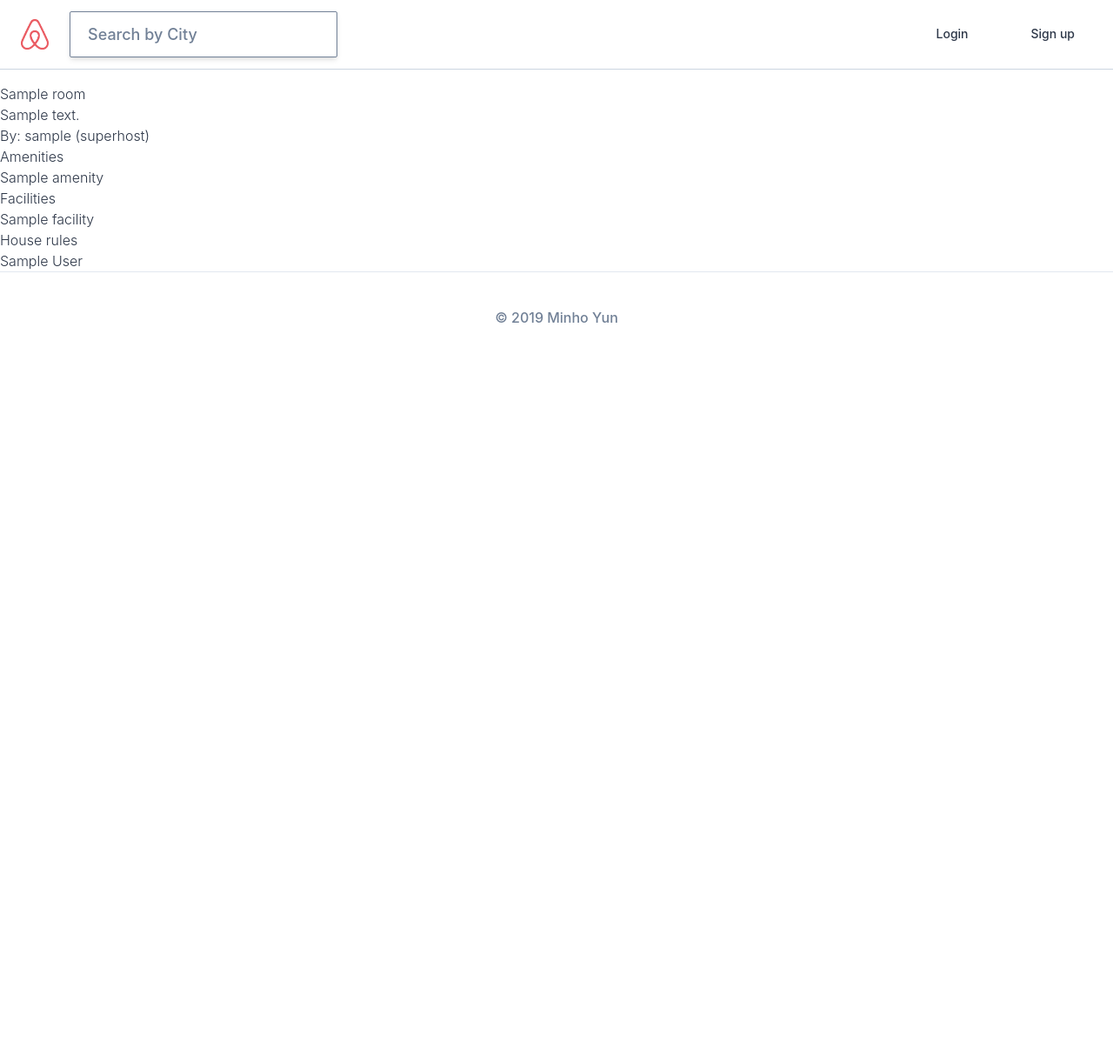
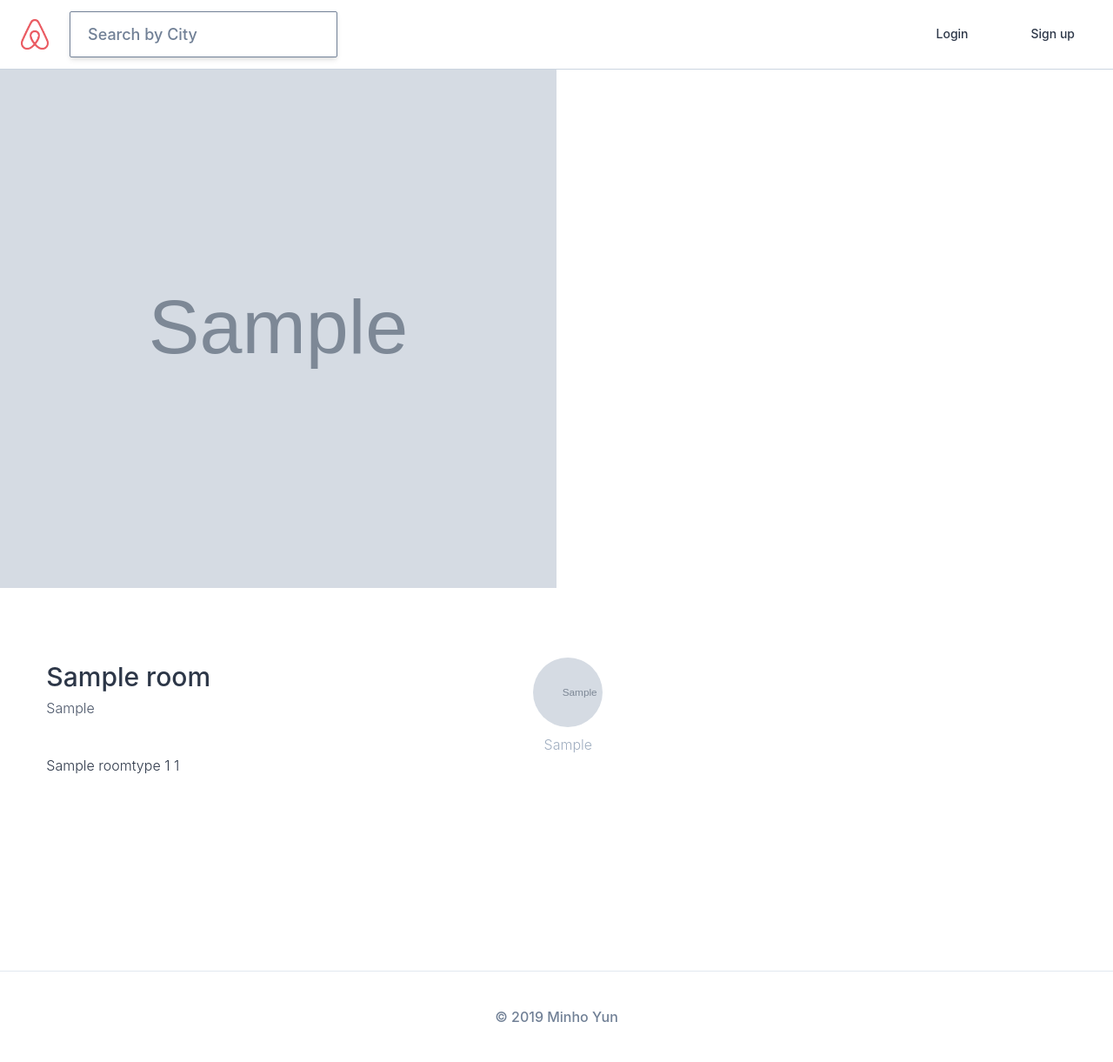
Before and after one commit to yun-mh/airbnb-clone, a Django app: template templates/rooms/room_detail.html in a window 1280 px wide. Shown: the whole page at 87% size. Before the commit the page ends 371 px from the top, so only its background shows below. Run offline with Django 3.2, Linux system fonts and the light colour scheme; tables that the repository leaves empty hold one stand-in row (values such as "Sample post"); the template is opened without the code that fills it: values that come from a table or form of the project are taken from there, most other values are stand-ins (such as "Sample title", 1, 10 or a date in 2020); grey boxes marked "Sample" are stand-in pictures; some libraries are stand-ins or nearby versions.

Commit message:
Start with room details

```diff
--- a/rooms/models.py
+++ b/rooms/models.py
@@ -112,3 +112,14 @@ class Room(core_models.TimeStampedModel):
     def first_photo(self):
         photo, = self.photos.all()[:1]
         return photo.file.url
+
+    def get_next_four_photos(self):
+        photos = self.photos.all()[1:5]
+        print(photos)
+        return photos
+
+    def get_beds(self):
+        if self.beds == 1:
+            return "1 bed"
+        else:
+            return f"{self.beds} beds"
--- a/templates/rooms/room_detail.html
+++ b/templates/rooms/room_detail.html
@@ -5,35 +5,35 @@
 {% endblock page_title %}
 
 {% block content %}
-    <div>
-        <h1>{{room.name}}</h1>
-        <h3>{{room.description}}</h3>
+
+    <div class="-mt-5 container max-w-full h-75vh flex mb-20">
+        <div class="h-full w-1/2 bg-cover bg-center" style="background-image: url({{room.first_photo}});"></div>
+        <div class="h-full w-1/2 flex flex-wrap">
+            {% for photo in room.get_next_four_photos %}
+                <div style="background-image: url({{photo.file.url}});" class="w-1/2 h-auto bg-cover bg-center border border-gray-600"></div>
+            {% endfor %}
+        </div>
     </div>
 
-    <div>
-        <h2>
-        By: <a href="{{ room.host.get_absolute_url }}">{{room.host.username}}</a>
-        {% if room.host.superhost %}
-            (superhost)
-        {% endif %}
-        </h2>
-        <h3>Amenities</h3>
-        <ul>
-        {% for a in room.amenities.all %}
-            <li>{{ a }}</li>
-        {% endfor %}
-        </ul>
-        <h3>Facilities</h3>
-        <ul>
-        {% for f in room.facilities.all %}
-            <li>{{ f }}</li>
-        {% endfor %}
-        </ul>
-        <h3>House rules</h3>
-        <ul>
-        {% for r in room.house_rules.all %}
-            <li>{{ r }}</li>
-        {% endfor %}
-        </ul>
+    <div class="container mx-auto flex justify-around pb-56">
+        <div class="w-1/2">
+            <div class="flex justify-between">
+                <div>
+                    <h4 class="text-3xl font-medium mb-px">{{ room.name }}</h4>
+                    <span class="text-gray-700 font-light">{{ room.city }}</span>
+                </div>
+                <a href="{{ room.host.get_absolute_url }}" class="flex flex-col items-center">
+                    {% include "mixins/user_avatar.html" with user=room.host %}
+                    <span class="mt-2 text-gray-500">{{ room.host.first_name }}</span>
+                </a>
+            </div>
+            <div class="flex">
+                {{ room.room_type }}
+                {{ room.beds }}
+                {{ room.bedrooms }}
+            </div>
+        </div>
+        <div class="w-1/3"></div>
     </div>
+
 {% endblock %}
```
